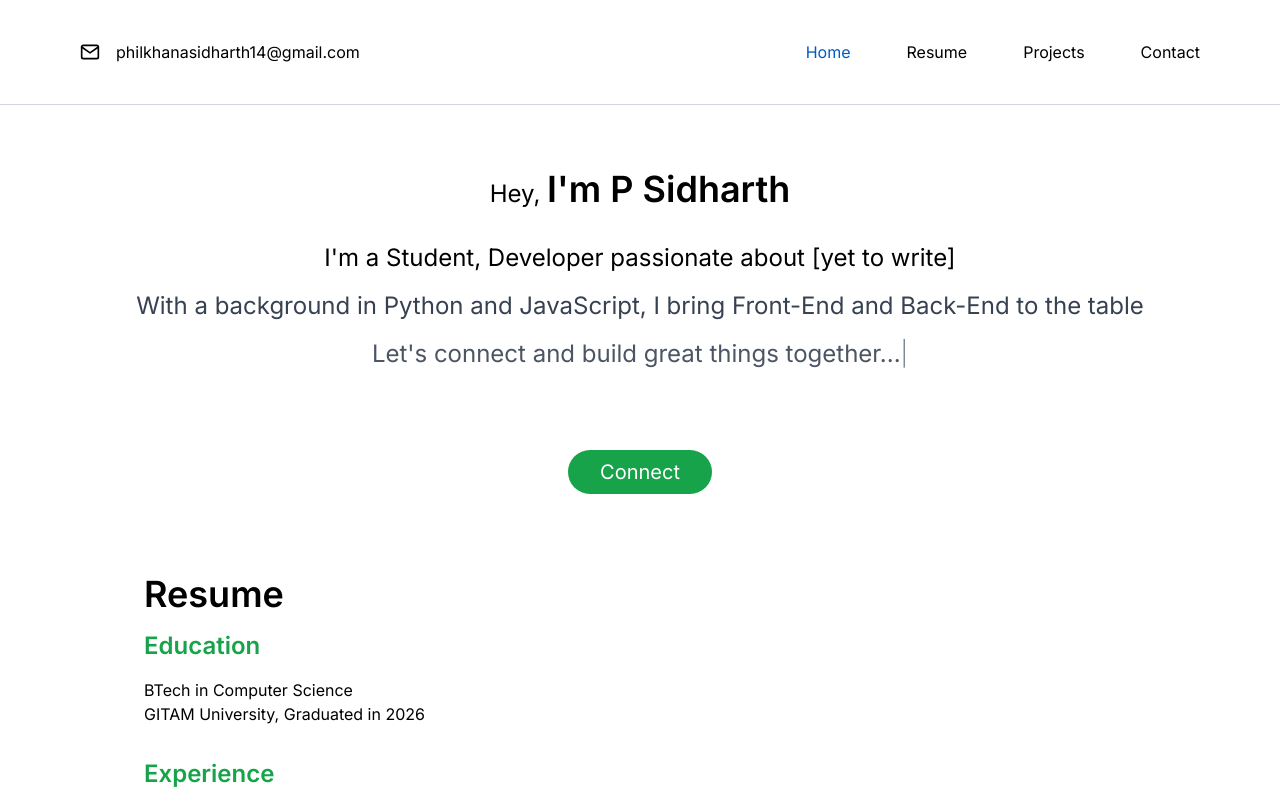
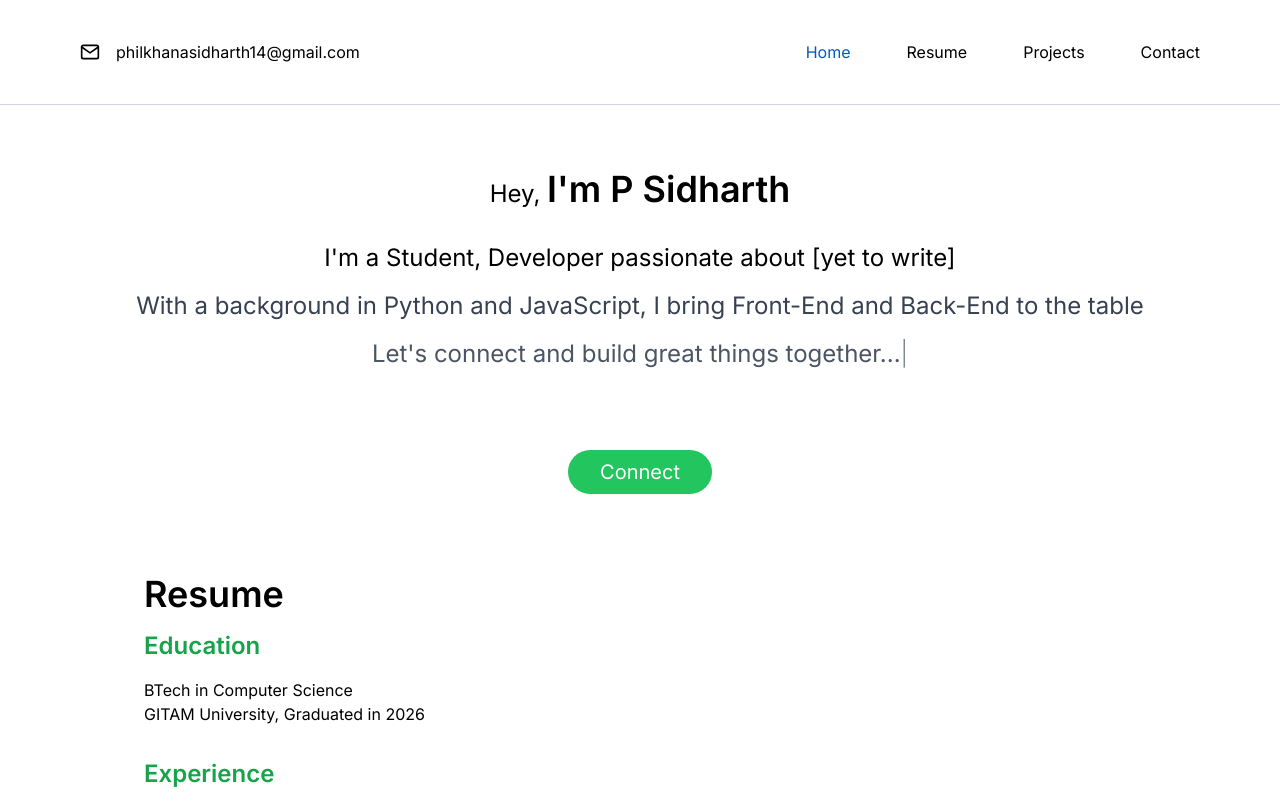
Before and after one commit to psidh/Domain, a Next.js app: page / in a window 1280 px wide. Shown: the top 800 px of the page. Built offline with nearby package versions, Linux system fonts and the light colour scheme.

Commit message:
added colours

```diff
--- a/src/app/components/TopIntro.js
+++ b/src/app/components/TopIntro.js
@@ -48,7 +48,7 @@ const TopIntro = () => {
               <span className="inline-flex opacity-50 text-2xl font-light blinking">|</span>
             </p>
           </div>
-          <button className="mt-8 mb-8 bg-green-600 hover:bg-green-700 text-white py-2 px-8 rounded-3xl">
+          <button className="mt-8 mb-8 bg-green-500 hover:bg-black hover:text-white text-white py-2 px-8 rounded-3xl">
           <span className="text-xl">Connect</span>
           </button>
       </section>
```
